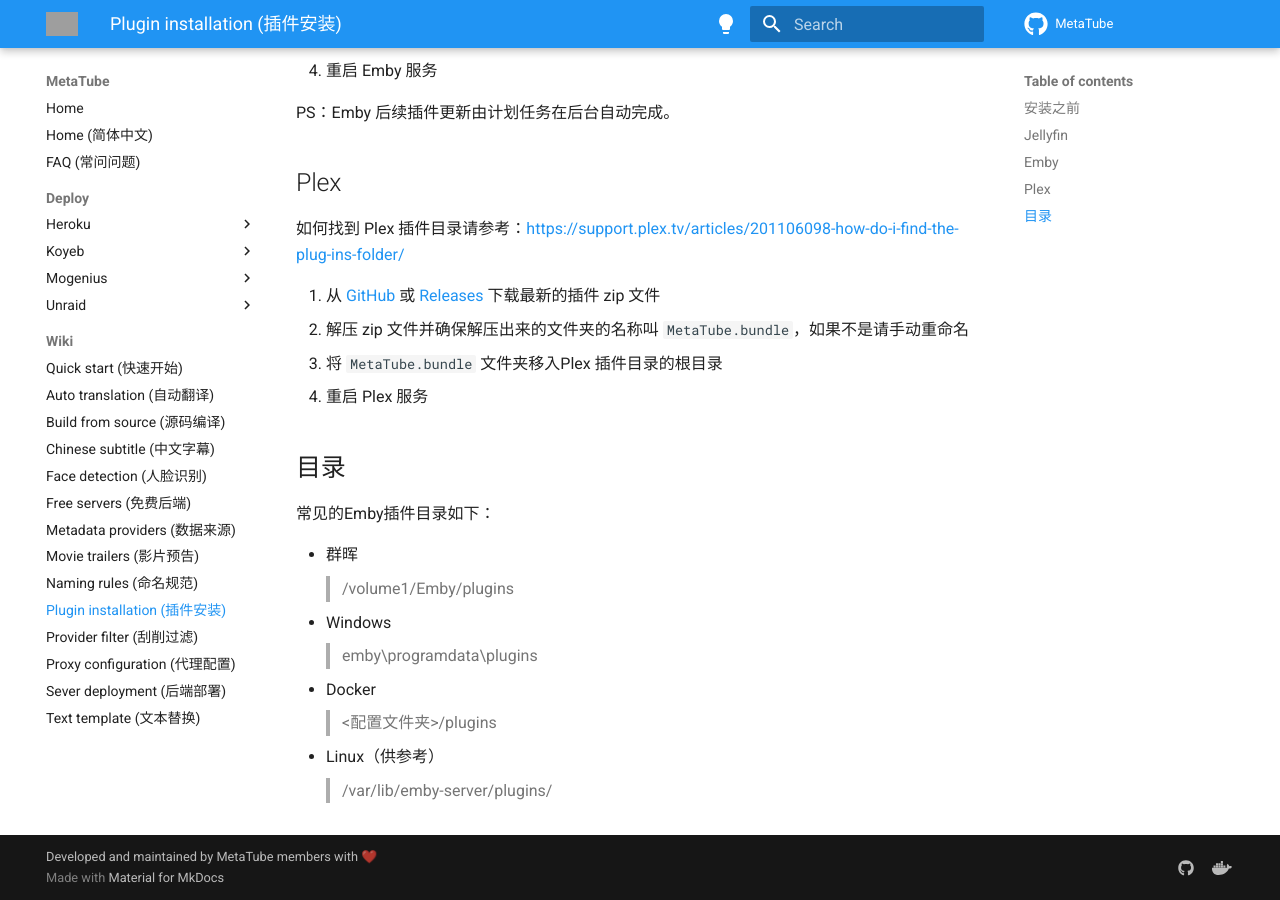
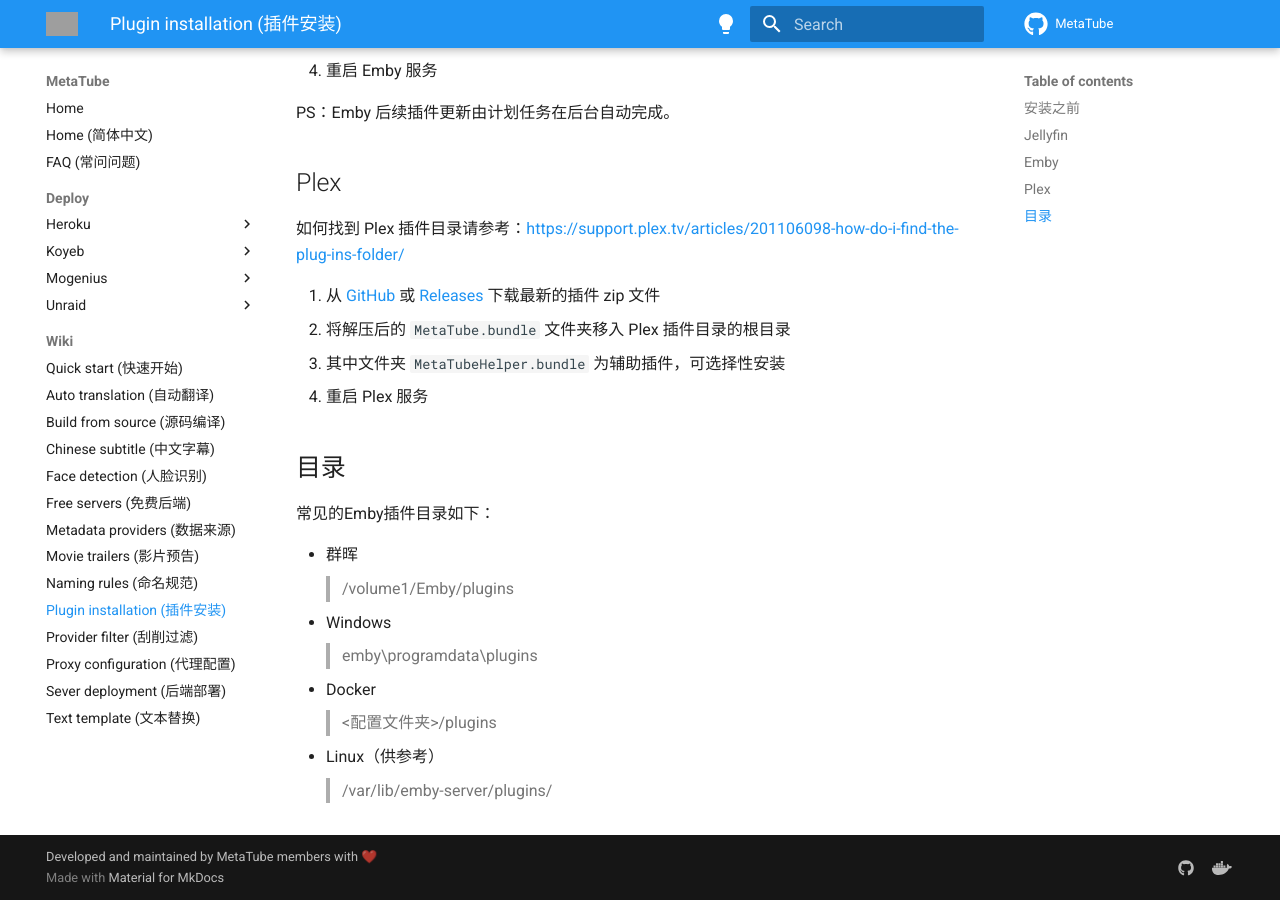
Before and after one commit to metatube-community/metatube-community.github.io, an MkDocs documentation site: the page built from docs/wiki/plugin-installation.md, in a window 1280 px wide and 900 px high, scrolled down 852 px. Built offline with MkDocs 1.6.1 and Material for MkDocs 9.7.7, drawn with Linux system fonts in a browser that asks for light colours; grey boxes are pictures that could not be loaded.

Commit message:
docs: update new repo

```diff
--- a/docs/wiki/plugin-installation.md
+++ b/docs/wiki/plugin-installation.md
@@ -29,9 +29,9 @@
 
 如何找到 Plex 插件目录请参考：<https://support.plex.tv/articles/201106098-how-do-i-find-the-plug-ins-folder/>
 
-1. 从 [GitHub](https://github.com/metatube-community/MetaTube.bundle/archive/refs/heads/main.zip) 或 [Releases](https://github.com/metatube-community/MetaTube.bundle/releases) 下载最新的插件 zip 文件
-2. 解压 zip 文件并确保解压出来的文件夹的名称叫 `MetaTube.bundle`，如果不是请手动重命名
-3. 将 `MetaTube.bundle` 文件夹移入Plex 插件目录的根目录
+1. 从 [GitHub](https://github.com/metatube-community/metatube-plex-plugins/archive/refs/heads/main.zip) 或 [Releases](https://github.com/metatube-community/metatube-plex-plugins/releases) 下载最新的插件 zip 文件
+2. 将解压后的 `MetaTube.bundle` 文件夹移入 Plex 插件目录的根目录
+3. 其中文件夹 `MetaTubeHelper.bundle` 为辅助插件，可选择性安装
 4. 重启 Plex 服务
 
 ## 目录
```
Also changed, not shown: docs/faq.md (+1 -1 lines).
